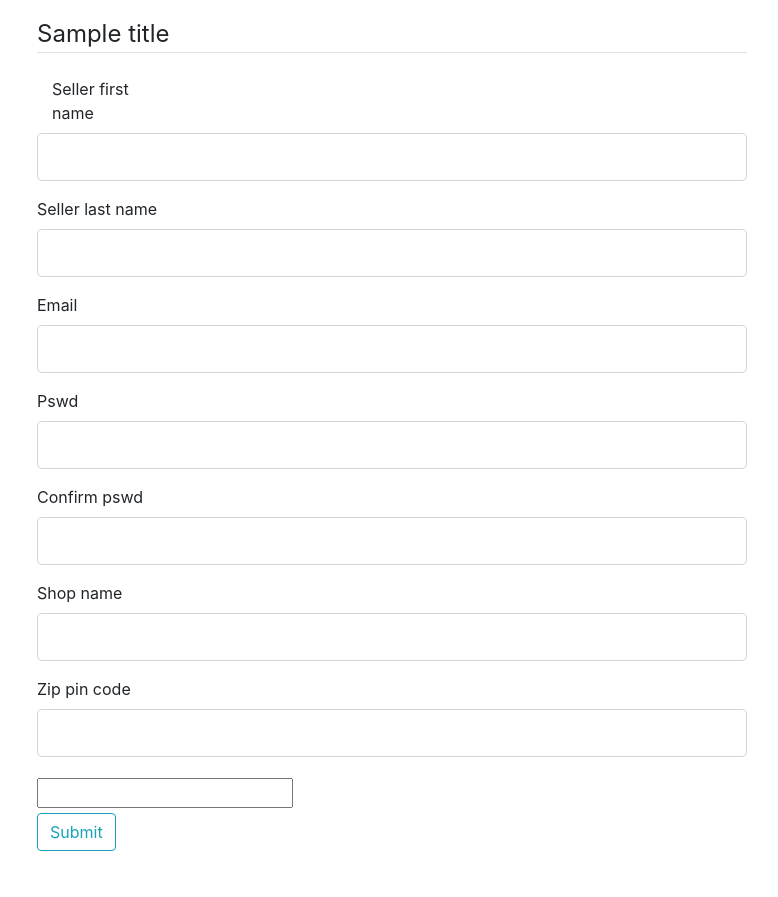
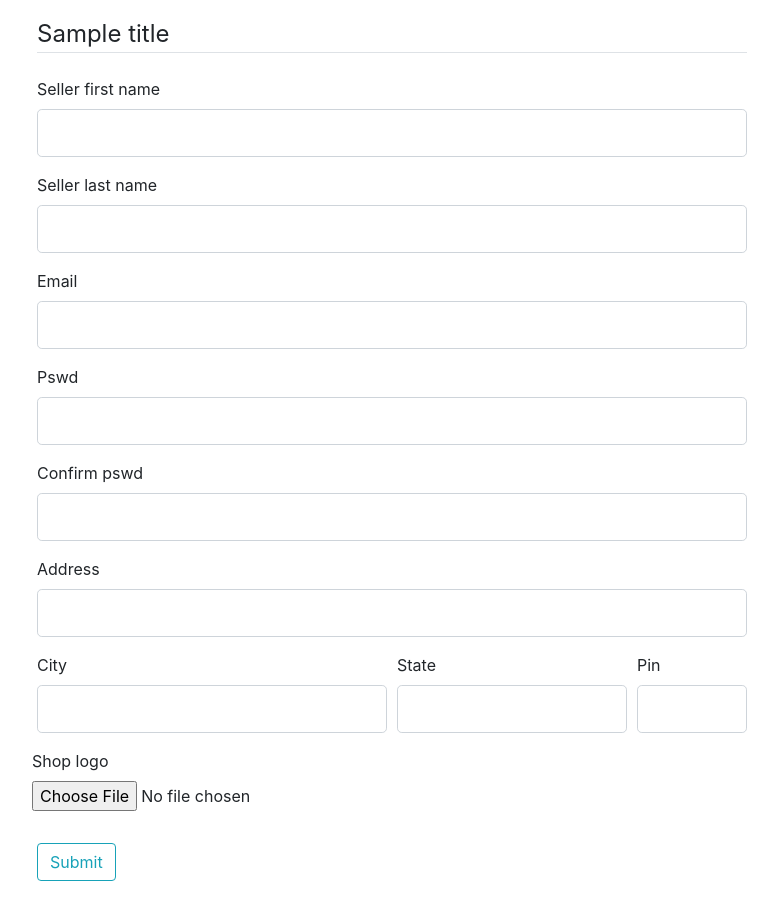
Before and after one commit to sidd6p/Fully-Function-E-commerce, a Python web app: template files/templates/seller/create-shop.html in a window 1280 px wide. Shown: the part 73-970 px from the top of the page, without its empty margins (63-841 px from the left). Before the commit the page ends 924 px from the top, so only its background shows below. Run offline with Jinja, Linux system fonts and the light colour scheme; the template is opened without the code that fills it: most values are stand-ins (such as "Sample title", 1, 10 or a date in 2020); form fields are guessed from the names that the template uses; some libraries are stand-ins or nearby versions.

Commit message:
Product and Shop Photo
Include the field to upload product Photo and shop photo

```diff
--- a/files/templates/seller/create-shop.html
+++ b/files/templates/seller/create-shop.html
@@ -4,12 +4,12 @@
     <div class="row">
         <div class="col-sm col-md-8">
             <div class="content-section">
-                <form method="POST" action="">
+                <form method="POST" action="" novalidate>
                     {{ form.hidden_tag() }}
                     <fieldset class="form-group">
                         <legend class="border-bottom mb-4">{{ title }}</legend>
                         <div class="form-group">
-                            {{ form.sellerFirstName.label(class="col-sm-2 col-form-labe") }}
+                            {{ form.sellerFirstName.label(class="form-control-label") }}
                             {% if form.sellerFirstName.errors %}
                                 {{ form.sellerFirstName(class="form-control form-control-lg is-invalid") }}
                                 <div class="invalid-feedback">
@@ -46,7 +46,8 @@
                             {% else %}
                                 {{ form.email(class="form-control form-control-lg") }}
                             {% endif %}
-                        </div>                       <div class="form-group">
+                        </div>
+                        <div class="form-group">
                             {{ form.pswd.label(class="form-control-label") }}
                             {% if form.pswd.errors %}
                                 {{ form.pswd(class="form-control form-control-lg is-invalid") }}
@@ -58,7 +59,8 @@
                             {% else %}
                                 {{ form.pswd(class="form-control form-control-lg") }}
                             {% endif %}
-                        </div>                       <div class="form-group">
+                        </div>
+                        <div class="form-group">
                             {{ form.confirmPswd.label(class="form-control-label") }}
                             {% if form.confirmPswd.errors %}
                                 {{ form.confirmPswd(class="form-control form-control-lg is-invalid") }}
@@ -72,34 +74,67 @@
                             {% endif %}
                         </div>
                         <div class="form-group">
-                            {{ form.shopName.label(class="form-control-label") }}
-                            {% if form.shopName.errors %}
-                                {{ form.shopName(class="form-control form-control-lg is-invalid") }}
+                            {{ form.address.label(class="form-control-label") }}
+                            {% if form.address.errors %}
+                                {{ form.address(class="form-control form-control-lg is-invalid") }}
                                 <div class="invalid-feedback">
-                                    {% for error in form.shopName.errors %}
+                                    {% for error in form.address.errors %}
                                         <span>{{ error }}</span>
                                     {% endfor %}
                                 </div>
                             {% else %}
-                                {{ form.shopName(class="form-control form-control-lg") }}
+                                {{ form.address(class="form-control form-control-lg") }}
                             {% endif %}
                         </div>
-                        <div class="form-group">
-                            {{ form.ZipPinCode.label(class="form-control-label") }}
-                            {% if form.ZipPinCode.errors %}
-                                {{ form.ZipPinCode(class="form-control form-control-lg is-invalid") }}
+                        <div class="form-row">
+                            <div class="form-group col-md-6">
+                                {{ form.city.label(class="form-control-label") }}
+                                {% if form.city.errors %}
+                                    {{ form.city(class="form-control form-control-lg is-invalid") }}
                                     <div class="invalid-feedback">
-                                    {% for error in form.ZipPinCode.errors %}
+                                        {% for error in form.city.errors %}
                                             <span>{{ error }}</span>
                                         {% endfor %}
                                     </div>
                                 {% else %}
-                                {{ form.ZipPinCode(class="form-control form-control-lg") }}
+                                    {{ form.city(class="form-control form-control-lg") }}
                                 {% endif %}
                             </div>
-                        <div class="form-check">
-                            {{ form.authentication(class="form-check-input") }}
-                            {{ form.authentication.label(class="form-check-label") }}
+                            <div class="form-group col-md-4">
+                                {{ form.state.label(class="form-control-label") }}
+                                {% if form.state.errors %}
+                                    {{ form.state(class="form-control form-control-lg is-invalid") }}
+                                    <div class="invalid-feedback">
+                                        {% for error in form.state.errors %}
+                                            <span>{{ error }}</span>
+                                        {% endfor %}
+                                    </div>
+                                {% else %}
+                                    {{ form.state(class="form-control form-control-lg") }}
+                                {% endif %}
+                            </div>
+                            <div class="form-group col-md-2">
+                                {{ form.pin.label(class="form-control-label") }}
+                                {% if form.pin.errors %}
+                                    {{ form.pin(class="form-control form-control-lg is-invalid") }}
+                                    <div class="invalid-feedback">
+                                        {% for error in form.pin.errors %}
+                                            <span>{{ error }}</span>
+                                        {% endfor %}
+                                    </div>
+                                {% else %}
+                                    {{ form.pin(class="form-control form-control-lg") }}
+                                {% endif %}
+                            </div>
+                            <div class="form-group">
+                                {{ form.shopLogo.label }}
+                                {{ form.shopLogo(class="form-control-file") }}
+                                {% if form.shopLogo.errors %}
+                                    {% for error in form.shopLogo.errors %}
+                                        <span class="text-danger">{{ error }}</span><br>
+                                    {% endfor %}
+                                {% endif %}
+                            </div>
                           </div>
                     </fieldset>
                     <div class="form-group">
```
Also changed, not shown: files/seller/forms.py (+10 -4 lines), files/templates/seller/upload-product.html (+9 -4 lines). Lines whose indentation alone changed are shown as unchanged.
